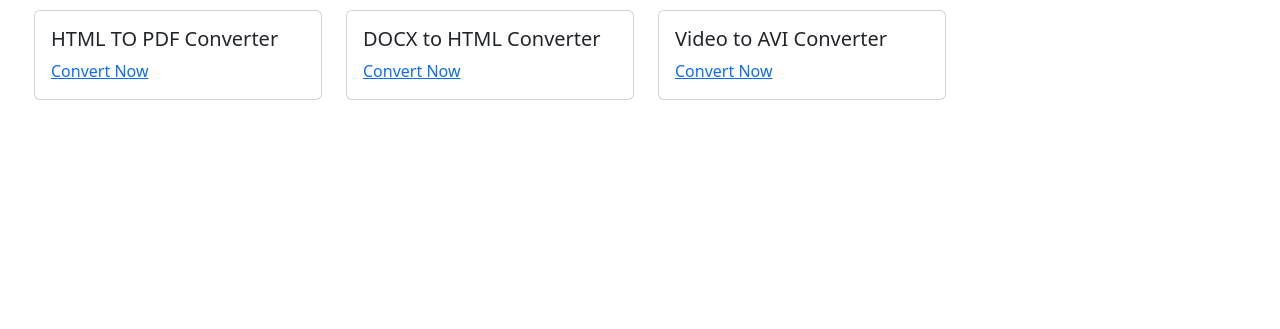
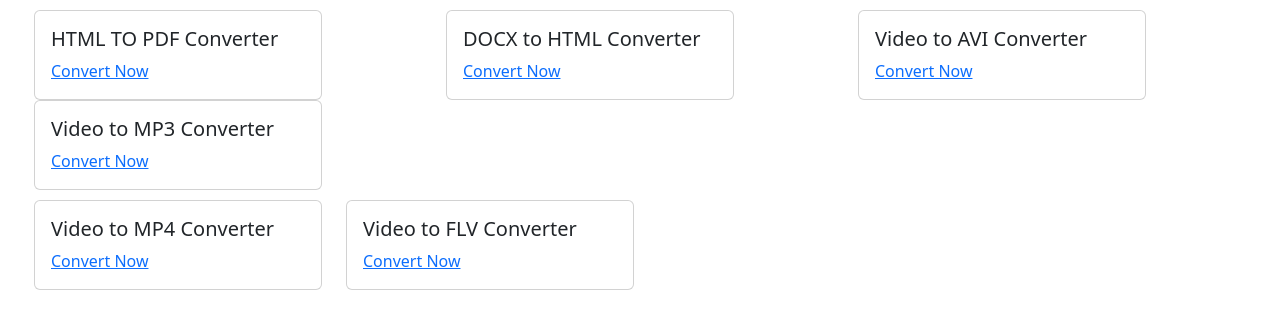
Before and after one commit to khaldon/conversion, a Django app: page /all_tools/ in a window 1280 px wide. Shown: the part 56-385 px from the top of the page. Run offline with Django 4.2, Linux system fonts and the light colour scheme.

Commit message:
adding flv, mp3 and mp4 converter

```diff
--- a/converter/urls.py
+++ b/converter/urls.py
@@ -6,6 +6,9 @@
     path("html_2_pdf/", views.html2pdf, name="html2pdf"),
     path("docx_2_html/", views.docx2html, name="docx2html"),
     path("video_2_avi/", views.video2avi, name="video2avi"),
+    path("video_2_mp3/", views.video2mp3, name="video2mp3"),
+    path("video_2_mp4/", views.video2mp4, name="video2mp4"),
+    path("video_2_flv/", views.video2flv, name="video2flv"),
     path("file/<str:out_path>/<str:filename>", views.file_download, name="file"),
     path("", views.HomePage.as_view(), name="home"),
     path("all_tools/", views.AllTools.as_view(), name="all_tools"),
--- a/converter/views.py
+++ b/converter/views.py
@@ -48,7 +48,6 @@
 
 
 def docx2html(request):
-
     return main_file_convert_handle(request, handle_docx2html, "docx", "docx2html")
 
 
@@ -58,3 +57,15 @@
 
 def video2avi(request):
     return main_file_convert_handle(request, handle_video2avi, "avi", "video2avi")
+
+
+def video2mp3(request):
+    return main_file_convert_handle(request, handle_video2avi, "mp3", "video2mp3")
+
+
+def video2mp4(request):
+    return main_file_convert_handle(request, handle_video2avi, "mp4", "video2mp4")
+
+
+def video2flv(request):
+    return main_file_convert_handle(request, handle_video2avi, "flv", "video2flv")
--- a/templates/all_tools.html
+++ b/templates/all_tools.html
@@ -10,12 +10,20 @@
     </div>
     <div class="col">
         {% include 'card.html' with converter_name='video2avi' title="Video to AVI Converter" %}
-
     </div>
-    <div class="col"></div>
-    <div class="col"></div>
-    <div class="col"></div>
+    <div class="col">
+        {% include 'card.html' with converter_name='video2mp3' title="Video to MP3 Converter" %}
+    </div>
   </div>
-
+  <div class="row" style='margin:10px'>
+    <div class="col">
+        {% include 'card.html' with converter_name='video2mp4' title="Video to MP4 Converter" %}
+    </div>
+    <div class="col">
+        {% include 'card.html' with converter_name='video2flv' title="Video to FLV Converter" %}
+    </div>
+    <div class='col'></div>
+    <div class='col'></div>
+  <div class="row">
 
 {% endblock content %}
--- /dev/null
+++ b/templates/converter/video2flv/video2flv.html
@@ -0,0 +1 @@
+{% include 'converter/fileupload.html' with title='Convert any video to FLV' file_type='audio/*,video/*' %}
--- /dev/null
+++ b/templates/converter/video2mp3/video2mp3.html
@@ -0,0 +1 @@
+{% include 'converter/fileupload.html' with title='Convert any video to mp3' file_type='audio/*,video/*' %}
--- /dev/null
+++ b/templates/converter/video2mp4/video2mp4.html
@@ -0,0 +1 @@
+{% include 'converter/fileupload.html' with title='Convert any video to mp4' file_type='audio/*,video/*' %}
```
